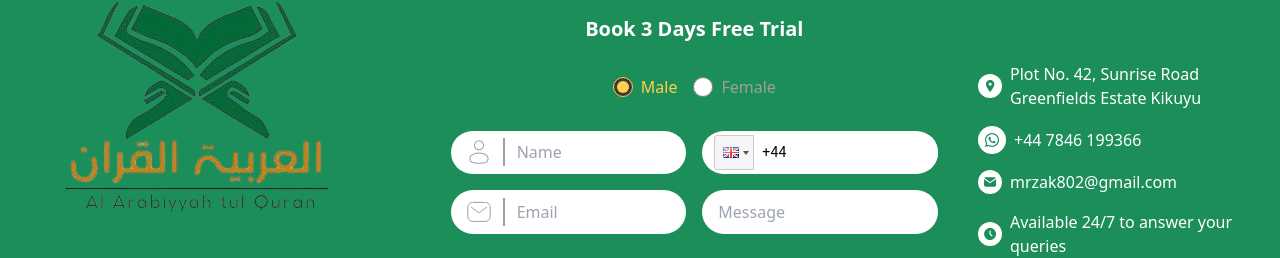
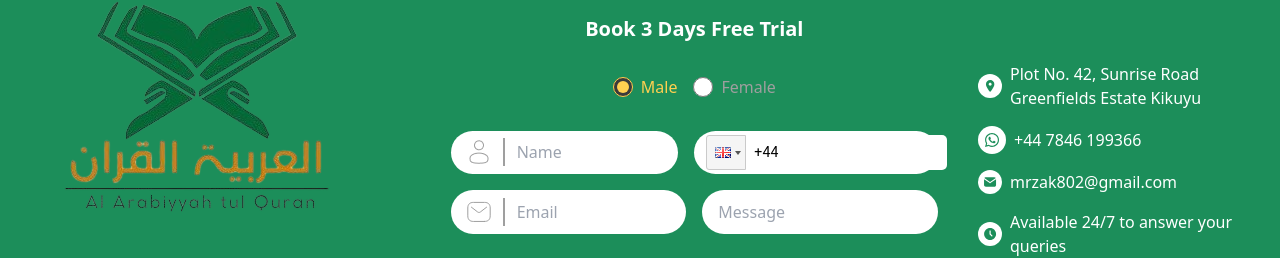
Before and after one commit to Mrzakirullahkhan/e-Quran, a React (Vite) app: page / in a window 1280 px wide. Shown: the part 4651-4909 px from the top of the page. Built offline with nearby package versions, Linux system fonts and the light colour scheme.

Commit message:
number update

```diff
--- a/src/Components/Footer.jsx
+++ b/src/Components/Footer.jsx
@@ -447,18 +447,32 @@ function Footer() {
                 />
               </div>
 
-              <div className='flex items-center overflow-hidden bg-white p-1 ps-3 w-full md:w-1/2 rounded-3xl'>
+              {/* <div className='flex items-center overflow-hidden bg-white p-1 ps-3 w-full md:w-1/2 rounded-3xl'>
                 <PhoneInput
                   country={'gb'}
                   value={input2}
                   onChange={phone => setInput2(phone)}
+                  // mkc
                   enableSearch
                   inputClass='text-black rounded-3xl outline-none w-full border-none'
                   buttonClass='rounded-3xl border-none'
                   dropdownClass='text-black bg-white rounded-3xl shadow-lg border border-gray-300 max-h-56 overflow-y-auto'
                   className='flex w-full items-center rounded-3xl border-none'
                 />
-              </div>
+              </div> */}
+
+               <div className='flex items-center bg-white p-1 ps-3 w-full md:w-1/2 rounded-3xl relative'>
+                                  <PhoneInput
+                                    country={'gb'}
+                                    value={input2}
+                                    onChange={phone => setInput2(phone)}
+                                    enableSearch
+                                    inputClass='text-black rounded-3xl border-none'
+                                    buttonClass='rounded-3xl border-none'
+                                    dropdownClass='text-black bg-white rounded-3xl shadow-lg border border-gray-300'
+                                    className='flex w-full items-center rounded-3xl'
+                                  />
+                                </div>
             </div>
 
             <div className='flex flex-col md:flex-row gap-4'>
```
